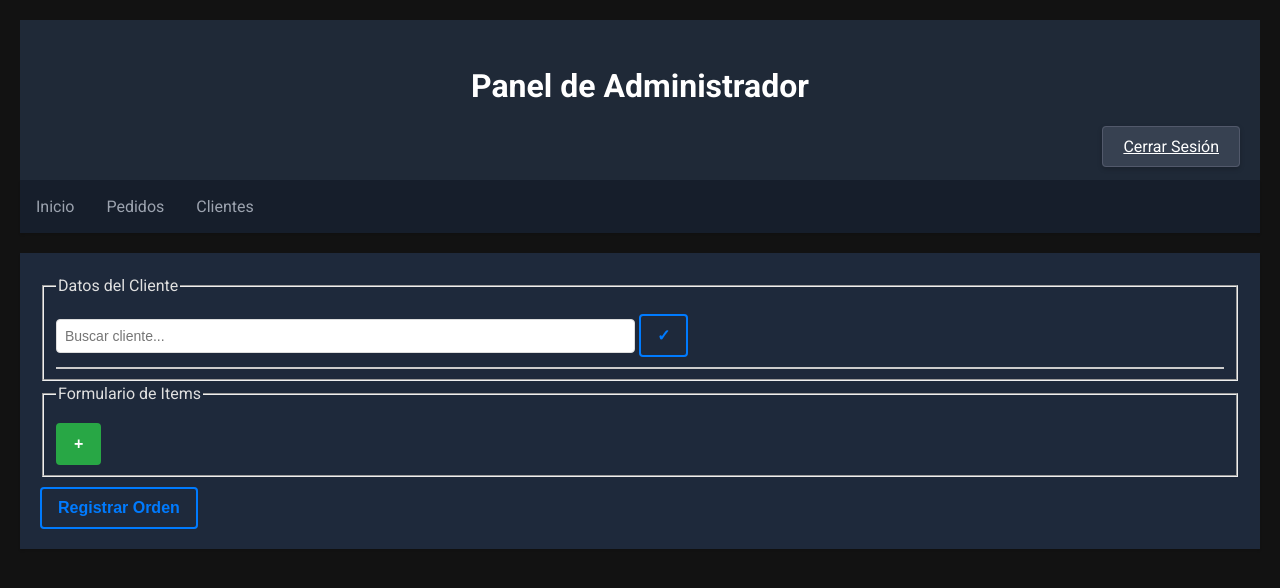
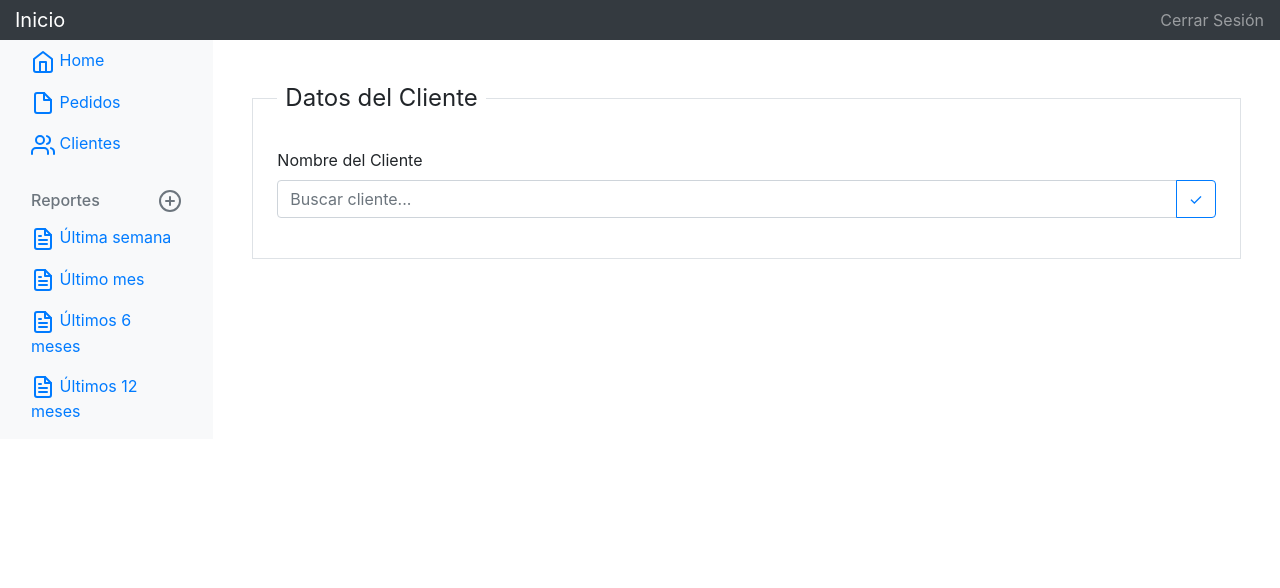
Before and after one commit to giulianoh92/laundry_manager_flask, a Flask app: page /home in a window 1280 px wide. Shown: the top 588 px of the page. Run offline with Flask 3, Linux system fonts and the light colour scheme; the visitor is signed in with stand-in values (Sample User, id 1); some libraries are stand-ins or nearby versions.

Commit message:
new html

```diff
--- a/src/app.py
+++ b/src/app.py
@@ -90,7 +90,6 @@ def register_order():
             id = order['id'],
             client_id = order['client_id'],
             status_id = order['status_id'],
-            total_cost = order['total_cost'],
             creation_date = order['creation_date'],
             finish_date = order['finish_date']
         )
@@ -104,8 +103,12 @@ def register_order():
 def register_client():
     print('reg_cli')
     try:
-        client = request.json
-        client = Client(client['name'], client['address'], client['phone_number'])
+        client_data = request.json
+        print("Client_data:", client_data)
+        client = Client('', client_data['full_name'], client_data['address'], client_data['phone_number'])
+        print(client.full_name)
+        print(client.address)
+        print(client.phone_number)
         ClientModel.add_client(client)
         return jsonify({'success': True}), 200
     except Exception as e:
--- a/src/models/ClientModel.py
+++ b/src/models/ClientModel.py
@@ -42,6 +42,7 @@ class ClientModel():
     @classmethod
     def add_client(self, client):
         try:
+            print("hola no se que hago")
             connection = get_connection()
             with connection.cursor() as cursor:
                 cursor.execute(
@@ -49,12 +50,11 @@ class ClientModel():
                     VALUES (%s, %s, %s) RETURNING id""",
                     (client.full_name, client.address, client.phone_number)
                 )
-                # Fetch the id of the last inserted row
                 client.id = cursor.fetchone()[0]
                 affected_rows = cursor.rowcount
+                print(affected_rows, client.id)
                 connection.commit()
             connection.close()
-            return affected_rows
         except Exception as ex:
             raise Exception(ex)
 
--- a/src/routes/Order.py
+++ b/src/routes/Order.py
@@ -1,4 +1,4 @@
-from flask import Blueprint, jsonify, request, render_template
+from flask import Blueprint, jsonify, request
 
 # Entities
 from models.entities.Order import Order
--- a/src/static/js/order_form.js
+++ b/src/static/js/order_form.js
@@ -11,32 +11,16 @@ document.addEventListener("DOMContentLoaded", function () {
         register_client: "/register_client",
     };
 
-    // Obtener referencia a elementos del DOM
-
     const input = document.getElementById('cliente_nombre');
     const suggestionBox = document.getElementById('autocomplete-list');
     const form = document.getElementById('order_form');
-    const submit = document.getElementById('submit');
+    const checkNameButton = document.getElementById('check-name');
+    checkNameButton.addEventListener('click', handleCheckName);
 
-    submit.addEventListener('click', () => {
-        const items = document.getElementsByClassName('form-field');
-        let data = {};
-        for (let i = 0; i < items.length; i++) {
-            const item = items[i];
-            const name = item.getAttribute('name');
-            const value = item.value;
-            data[name] = value;
-        }
-        console.log(data);
-    })
-
-    // Initialize existing buttons
-    initializeButtons();
-
-    // Event listener for input of cliente_nombre for autocomplete
+    // Event listener para input de cliente_nombre para autocompletado de nombres similares
     input.addEventListener('input', handleInput);
 
-    // Function to handle input event
+    // funcion para manejar el input
     function handleInput() {
         const query = input.value.trim();
         if (query.length > 0) {
@@ -46,9 +30,10 @@ document.addEventListener("DOMContentLoaded", function () {
         }
     }
 
-    // Function to fetch suggestions asynchronously
+    // Funcion para obtener sugerencias de nombres de clientes registrados
     async function fetchSuggestions(query) {
         try {
+            //peticion HTTP POST para traer los nombres de clientes matching (query)
             const response = await fetch(`${endpoints.cliente_nombre}?query=${encodeURIComponent(query)}`, {
                 method: 'GET',
                 headers: {
@@ -60,13 +45,13 @@ document.addEventListener("DOMContentLoaded", function () {
                 throw new Error(`HTTP error! status: ${response.status}`);
             }
             const data = await response.json();
-            showSuggestions(data, query);
+            showSuggestions(data, query); // mostrar resultados
         } catch (error) {
             console.error('Error fetching suggestions:', error);
         }
     }
 
-    // Function to show filtered suggestions
+    // Mostrar las sugerencias obtenidas
     function showSuggestions(suggestions, query) {
         suggestionBox.innerHTML = '';
         suggestions.forEach(suggestion => {
@@ -86,14 +71,126 @@ document.addEventListener("DOMContentLoaded", function () {
         });
     }
 
-    // Function to initialize existing buttons and listeners
+    // Función para verificar la existencia del cliente ingresado
+    async function handleCheckName() {
+        let id = await checkClientName();
+        console.log('Client ID:', id);
+        if (id == null) {
+            addClientRegisterField();
+        }
+    }
+
+    // Función para agregar un nuevo campo de registro de cliente
+    function addClientRegisterField() {
+        const itemsContainer = document.querySelector('.client-det');
+
+        // Verificar si ya existe un campo de registro de cliente
+        if (!itemsContainer.querySelector('.item')) {
+            const newItemDiv = document.createElement('div');
+            newItemDiv.classList.add('item');
+            newItemDiv.innerHTML = `
+                <div class="item-box border p-3 mb-3">
+                    <div class="form-group">
+                        <label for="address">Dirección:</label>
+                        <input type="text" id="address" name="address[]" class="form-control" required>
+                    </div>
+                    <div class="form-group">
+                        <label for="phone_number">Número de teléfono:</label>
+                        <input type="text" id="phone_number" name="phone_number[]" class="form-control" required>
+                    </div>
+                    <!-- Botón para registrar el cliente -->
+                    <button type="button" class="register-client btn btn-primary">Registrar Cliente</button>
+                </div>
+            `;
+            itemsContainer.appendChild(newItemDiv);
+
+            // Inicializar el nuevo botón
+            const registerNewClientButton = newItemDiv.querySelector('.register-client');
+            registerNewClientButton.addEventListener('click', registerNewClient);
+        }
+
+    }
+
+    // Función asincrónica para verificar si el nombre del cliente existe
+    async function checkClientName() {
+        const clientName = input.value.trim();
+        if (clientName.length > 0) {
+            try {
+                const response = await fetch(`${endpoints.cliente_nombre}?query=${encodeURIComponent(clientName)}`, {
+                    method: 'GET',
+                    headers: {
+                        'Content-Type': 'application/json',
+                        'X-CSRF-TOKEN': csrfToken
+                    }
+                });
+                if (!response.ok) {
+                    throw new Error(`HTTP error! status: ${response.status}`);
+                }
+                const data = await response.json();
+                let client;
+                if (data.length > 0 && data[0].full_name === clientName) {
+                    client = data[0];
+                }
+                if (client) {
+                    return client.client_id;
+                } else {
+                    return null;
+                }
+            } catch (error) {
+                console.error('Error checking client name:', error);
+                alert('Ocurrió un error al verificar el nombre del cliente. Por favor, inténtelo de nuevo más tarde.');
+            }
+        } else {
+            alert('Por favor, ingrese un nombre de cliente.');
+            return -1;
+        }
+    }
+
+    // Función para registrar un nuevo cliente
+    function registerNewClient() {
+        let name = document.getElementById('cliente_nombre').value;
+        let address = document.getElementById('address').value;
+        let phone_number = document.getElementById('phone_number').value;
+
+        fetch(`${endpoints.register_client}`, {
+            method: 'POST',
+            headers: {
+                'Content-Type': 'application/json',
+                'X-CSRF-TOKEN': csrfToken
+            },
+            body: JSON.stringify({
+                full_name: name,
+                address: address,
+                phone_number: phone_number
+            })
+        })
+        .then(response => response.json())
+        .then(data => {
+            if (data.success) {
+                alert('Cliente registrado con éxito.');
+                window.location.href = 'index.html';
+            } else {
+                alert('Ocurrió un error al registrar el cliente. Por favor, inténtelo de nuevo más tarde.');
+            }
+        })
+        .catch(error => {
+            console.error('Error registering new client:', error);
+            alert('Ocurrió un error al registrar el cliente. Por favor, inténtelo de nuevo más tarde.');
+        });
+    }
+
+
+    /*
+    initializeButtons();
+
     function initializeButtons() {
-        const addItemButton = document.getElementById('add-item');
+        //const addItemButton = document.getElementById('add-item');
         const checkNameButton = document.getElementById('check-name');
-        addItemButton.addEventListener('click', addNewItemField);
+        //addItemButton.addEventListener('click', addNewItemField);
         checkNameButton.addEventListener('click', handleCheckName);
     }
-
+        */
+    /*
     // Función para agregar un nuevo campo de item
     function addNewItemField() {
         const itemsContainer = document.querySelector('.item');
@@ -101,41 +198,41 @@ document.addEventListener("DOMContentLoaded", function () {
         newItemDiv.classList.add('item');
         const itemId = generateUniqueId();
         newItemDiv.innerHTML = `
-                        <div class="item-box">
-                            <div class="form-field">
+                        <div class="item-box border p-3 mb-3">
+                            <div class="form-group">
                                 <label for="${itemId}-item">Item:</label>
-                                <select id="${itemId}-item" name="item[]" required></select>
+                                <select id="${itemId}-item" name="item[]" class="form-control" required></select>
                             </div>
-                            <div class="form-field">
+                            <div class="form-group">
                                 <label for="${itemId}-tipo_servicio">Tipo de Servicio:</label>
-                                <select id="${itemId}-tipo_servicio" name="tipo_servicio[]" required></select>
+                                <select id="${itemId}-tipo_servicio" name="tipo_servicio[]" class="form-control" required></select>
                             </div>
-                            <div class="form-field">
+                            <div class="form-group">
                                 <label for="${itemId}-color_principal">Color Principal:</label>
-                                <select id="${itemId}-color_principal" name="color_principal[]" required></select>
+                                <select id="${itemId}-color_principal" name="color_principal[]" class="form-control" required></select>
                             </div>
-                            <div class="form-field">
+                            <div class="form-group">
                                 <label for="${itemId}-color_secundario">Color Secundario:</label>
-                                <select id="${itemId}-color_secundario" name="color_secundario[]"></select>
+                                <select id="${itemId}-color_secundario" name="color_secundario[]" class="form-control"></select>
                             </div>
-                            <div class="form-field">
+                            <div class="form-group">
                                 <label for="${itemId}-patron_tela">Patrón de Tela:</label>
-                                <select id="${itemId}-patron_tela" name="patron_tela[]"></select>
+                                <select id="${itemId}-patron_tela" name="patron_tela[]" class="form-control"></select>
                             </div>
-                            <div class="form-field">
+                            <div class="form-group">
                                 <label for="${itemId}-tamano_objeto">Tamaño del Objeto:</label>
-                                <select id="${itemId}-tamano_objeto" name="tamano_objeto[]"></select>
+                                <select id="${itemId}-tamano_objeto" name="tamano_objeto[]" class="form-control"></select>
                             </div>
-                            <div class="form-field">
-                                <label for="${itemId}-suavizante">Suavizante?</label>
-                                <input type="checkbox" id="${itemId}-suavizante" name="suavizante[]" value="si">
+                            <div class="form-group form-check">
+                                <label class="form-check-label" for="${itemId}-suavizante">Suavizante?</label>
+                                <input type="checkbox" id="${itemId}-suavizante" name="suavizante[]" class="form-check-input" value="si">
                             </div>
-                            <div class="form-field">
+                            <div class="form-group">
                                 <label for="${itemId}-indicaciones">Indicaciones adicionales:</label>
-                                <input type="text" id="${itemId}-indicaciones" name="indicaciones[]">
+                                <input type="text" id="${itemId}-indicaciones" name="indicaciones[]" class="form-control">
                             </div>
-                            <div class="form-field">
-                                <button type="button" class="delete-item">-</button>
+                            <div class="form-group">
+                                <button type="button" class="delete-item btn btn-danger">-</button>
                             </div>
                         </div>
         `;
@@ -187,86 +284,5 @@ document.addEventListener("DOMContentLoaded", function () {
     function generateUniqueId() {
         return 'item-' + Date.now();
     }
-
-    // Function to handle checking client name
-    async function handleCheckName() {
-        let id = await checkClientName();
-        console.log('Client ID:', id);
-        if (id == null) {
-            addClientRegisterField();
-        }
-    }
-
-    // Función para agregar un nuevo campo de registro de cliente
-    function addClientRegisterField() {
-        const itemsContainer = document.querySelector('.client-det');
-        const newItemDiv = document.createElement('div');
-        newItemDiv.classList.add('item');
-        const itemId = generateUniqueId();
-        newItemDiv.innerHTML = `
-            <div class="item-box">
-                <div class="form-field">
-                    <label for="${itemId}-address">Dirección:</label>
-                    <input type="text" id="${itemId}-address" name="address[]">
-                </div>
-                <div class="form-field">
-                    <label for="${itemId}-phone_number">Número de teléfono:</label>
-                    <input type="text" id="${itemId}-phone_number" name="phone_number[]">
-                </div>
-                <!-- Botón para registrar el cliente -->
-                <button class="register-client">Registrar Cliente</button>
-            </div>
-        `;
-        itemsContainer.appendChild(newItemDiv);
-
-        // Initialize the new button
-        const registerNewClientButton = newItemDiv.querySelector('.register-client');
-        registerNewClientButton.addEventListener('click', registerNewClient);
-    }
-
-    // Función para registrar un nuevo cliente
-    function registerNewClient() {
-        let name = document.getElementById('cliente_nombre').value;
-        let address = document.getElementById('address').value;
-        let phone_number = document.getElementById('phone_number').value;
-        //`${endpoints.register_client}`
-        console.log(endpoints.register_client)
-        console.log(name, address, phone_number)
-
-    }
-
-    // Función asincrónica para verificar si el nombre del cliente existe
-    async function checkClientName() {
-        const clientName = input.value.trim();
-        if (clientName.length > 0) {
-            try {
-                const response = await fetch(`${endpoints.cliente_nombre}?query=${encodeURIComponent(clientName)}`, {
-                    method: 'GET',
-                    headers: {
-                        'Content-Type': 'application/json',
-                        'X-CSRF-TOKEN': csrfToken
-                    }
-                });
-                if (!response.ok) {
-                    throw new Error(`HTTP error! status: ${response.status}`);
-                }
-                const data = await response.json();
-                let client;
-                if (data.length > 0 && data[0].full_name === clientName) {
-                    client = data[0];
-                }
-                if (client) {
-                    return client.client_id;
-                } else {
-                    return null;
-                }
-            } catch (error) {
-                console.error('Error checking client name:', error);
-                alert('Ocurrió un error al verificar el nombre del cliente. Por favor, inténtelo de nuevo más tarde.');
-            }
-        } else {
-            alert('Por favor, ingrese un nombre de cliente.');
-            return -1;
-        }
-    }
+    */
 });
--- a/src/templates/base.html
+++ b/src/templates/base.html
@@ -1,32 +1,99 @@
 <!DOCTYPE html>
 <html lang="en">
-
 <head>
     <meta charset="UTF-8">
+    <meta name="viewport" content="width=device-width, initial-scale=1.0">
+    <meta http-equiv="X-UA-Compatible" content="ie=edge">
     <meta name="csrf-token" content="{{ csrf_token() }}">
-    <meta http-equiv="X-UA-Compatible" content="IE=edge">
-    <meta name="viewport" content="width=device-width, initial-scale=1.0">
+    <link rel="stylesheet" href="https://stackpath.bootstrapcdn.com/bootstrap/4.3.1/css/bootstrap.min.css" crossorigin="anonymous">
     <title>{% block title %}{% endblock %}</title>
-    <link rel="stylesheet" type="text/css" href="{{ url_for('static', filename='css/styles.css') }}">
-    <!-- Custom CSS -->
     {% block customCSS %}
     {% endblock %}
 </head>
 
-<body class="text-center dark-theme">
-    <header>
-        <h1>Panel de Administrador</h1>
-        <div class="logout-container">
-            <a class="btn btn-secondary" href="{{ url_for('logout') }}">Cerrar Sesión</a>
+<body>
+    <nav class="navbar navbar-dark sticky-top bg-dark flex-md-nowrap p-0">
+        <a class="navbar-brand col-sm-3 col-md-2 mr-0" href="{{ url_for('home') }}">Inicio</a>
+        <ul class="navbar-nav px-3">
+          <li class="nav-item text-nowrap">
+            <a class="nav-link" href="{{ url_for('logout') }}">Cerrar Sesión</a>
+          </li>
+        </ul>
+    </nav>
+
+  <div class="container-fluid">
+    <div class="row">
+      <nav class="col-md-2 d-none d-md-block bg-light sidebar">
+        <div class="sidebar-sticky">
+            <ul class="nav flex-column">
+            <li class="nav-item">
+                <a class="nav-link" href="{{ url_for('home') }}">
+                <span data-feather="home"></span>
+                Home <span class="sr-only"></span>
+                </a>
+            </li>
+            <li class="nav-item">
+                <a class="nav-link" href="{{ url_for('orders') }}">
+                <span data-feather="file"></span>
+                Pedidos
+                </a>
+            </li>
+            <li class="nav-item">
+                <a class="nav-link" href="{{ url_for('clients') }}">
+                <span data-feather="users"></span>
+                Clientes
+                </a>
+            </li>
+            </ul>
+
+            <h6 class="sidebar-heading d-flex justify-content-between align-items-center px-3 mt-4 mb-1 text-muted">
+            <span>Reportes</span>
+            <a class="d-flex align-items-center text-muted" href="{{ url_for('home') }}">
+                <span data-feather="plus-circle"></span>
+            </a>
+            </h6>
+            <ul class="nav flex-column mb-2">
+            <li class="nav-item">
+                <a class="nav-link" href="{{ url_for('home') }}">
+                <span data-feather="file-text"></span>
+                Última semana
+                </a>
+            </li>
+            <li class="nav-item">
+                <a class="nav-link" href="{{ url_for('home') }}">
+                <span data-feather="file-text"></span>
+                Último mes
+                </a>
+            </li>
+            <li class="nav-item">
+                <a class="nav-link" href="{{ url_for('home') }}">
+                <span data-feather="file-text"></span>
+                Últimos 6 meses
+                </a>
+            </li>
+            <li class="nav-item">
+                <a class="nav-link" href="{{ url_for('home') }}">
+                <span data-feather="file-text"></span>
+                Últimos 12 meses
+                </a>
+            </li>
+            </ul>
         </div>
-    </header>
-    <div class="tab">
-        <a class="tablinks" href="{{ url_for('home') }}">Inicio</a>
-        <a class="tablinks" href="{{ url_for('orders') }}">Pedidos</a>
-        <a class="tablinks" href="{{ url_for('clients') }}">Clientes</a>
+      </nav>
+
+        <main role="main" class="col-md-9 ml-sm-auto col-lg-10 pt-3 px-4">
+            {% block body %}
+            {% endblock %}
+        </main>
+      </div>
     </div>
-    {% block body %}
-    {% endblock %}
-</body>
 
+    <script src="https://code.jquery.com/jquery-3.2.1.slim.min.js" crossorigin="anonymous"></script>
+    <script src="https://cdnjs.cloudflare.com/ajax/libs/popper.js/1.14.7/umd/popper.min.js" crossorigin="anonymous"></script>
+    <script src="https://stackpath.bootstrapcdn.com/bootstrap/4.3.1/js/bootstrap.min.js" crossorigin="anonymous"></script>
+    <script src="https://unpkg.com/feather-icons"></script>
+    <script>
+      feather.replace()
+    </script>
+  </body>
 </html>
--- a/src/templates/home.html
+++ b/src/templates/home.html
@@ -8,27 +8,33 @@
 {% endblock %}
 
 {% block body %}
-<main class="content">
+<main class="content container mt-4">
     <meta name="csrf-token" content="{{ csrf_token() }}">
-    <form id="order_form">
-        <fieldset>
-            <legend>Datos del Cliente</legend>
-            <div class="form-field">
-                <input type="text" id="cliente_nombre" placeholder="Buscar cliente...">
-                <button type="button" id="check-name">&#10003</button>
-                <div class="client-det"></div>
+    <form id="order_form" class="needs-validation" novalidate>
+        <fieldset class="border p-4 mb-4">
+            <legend class="w-auto px-2">Datos del Cliente</legend>
+            <div class="form-group">
+                <label for="cliente_nombre" class="form-label">Nombre del Cliente</label>
+                <div class="input-group">
+                    <input type="text" id="cliente_nombre" class="form-control" placeholder="Buscar cliente..." required>
+                    <div class="input-group-append">
+                        <button type="button" id="check-name" class="btn btn-outline-primary">&#10003</button>
+                    </div>
+                </div>
+                <div id="autocomplete-list" class="autocomplete-suggestions list-group"></div>
+                <div class="client-det mt-2"></div>
             </div>
-            <div id="autocomplete-list" class="autocomplete-suggestions"></div>
+
+        </fieldset>
+        <!--
+        <fieldset class="border p-4 mb-4">
+            <legend class="w-auto px-2">Formulario de Items</legend>
+            <div class="item mb-3"></div>
+            <button type="button" id="add-item" class="btn btn-success">+</button>
         </fieldset>
 
-        <fieldset>
-            <legend>Formulario de Items</legend>
-            <div class="item"></div>
-            <!--boton para agregar un nuevo item-->
-            <button type="button" id="add-item">+</button>
-        </fieldset>
-
-        <button id="submit">Registrar Orden</button>
+        <button id="submit" class="btn btn-primary">Registrar Orden</button>
+        -->
     </form>
 </main>
 
```
Also changed, not shown: src/templates/clients.html (+7 -11 lines), src/templates/orders.html (+6 -7 lines).
